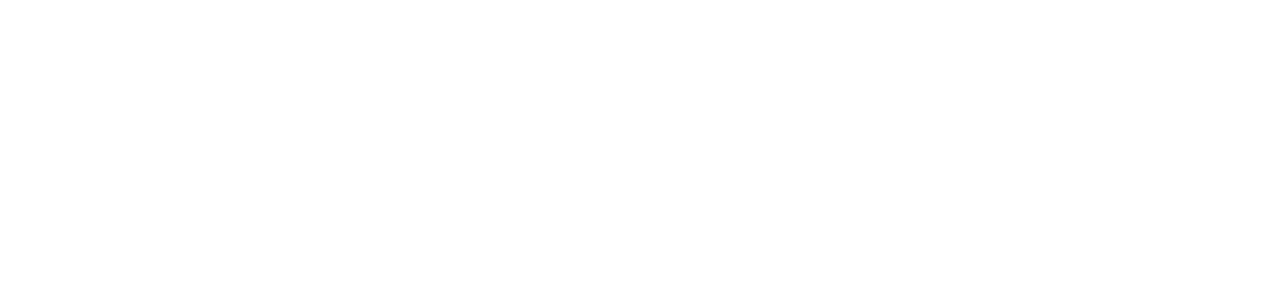
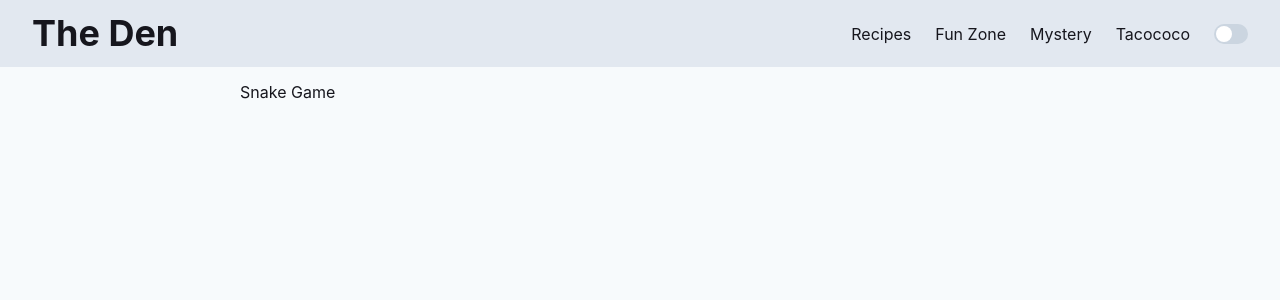
Before and after one commit to kev-luo/denmark, a Next.js app: page /funzone/snakeGame in a window 1280 px wide. Shown: the top 300 px of the page. Built offline with nearby package versions, Linux system fonts and the light colour scheme.

Commit message:
functions outline for snake game

```diff
--- a/src/pages/funzone/snakeGame.js
+++ b/src/pages/funzone/snakeGame.js
@@ -1,9 +1,39 @@
-import React from 'react'
+import React, { useState, useRef, useEffect } from "react";
+
+import { Container } from "../../components/Container";
+import { useInterval } from "../../utils/snakeGame/useInterval";
+import {
+  canvasSize,
+  snakeStart,
+  foodStart,
+  scale,
+  speed,
+  directions,
+} from "../../components/SnakeGame/constants";
 
 export default function SnakeGame() {
+  const startGame = () => {
+
+  }
+  const endGame = () => {
+
+  }
+  const moveSnake = () => {
+
+  }
+  const createFood = () => {
+
+  }
+  const checkCollisions = () => {
+
+  }
+  const checkEatFood = () => {
+
+  }
+
   return (
-    <div>
-
-    </div>
-  )
+    <Container>
+      <div>Snake Game</div>
+    </Container>
+  );
 }
--- a/src/utils/snakeGame/useInterval.js
+++ b/src/utils/snakeGame/useInterval.js
@@ -3,10 +3,12 @@
 export function useInterval(callback, delay) {
   const savedCallback = useRef();
 
+  // remember last callback
   useEffect(() => {
     savedCallback.current = callback;
   }, [callback]);
 
+  // set up interval
   useEffect(() => {
     function tick() {
       savedCallback.current();
```
